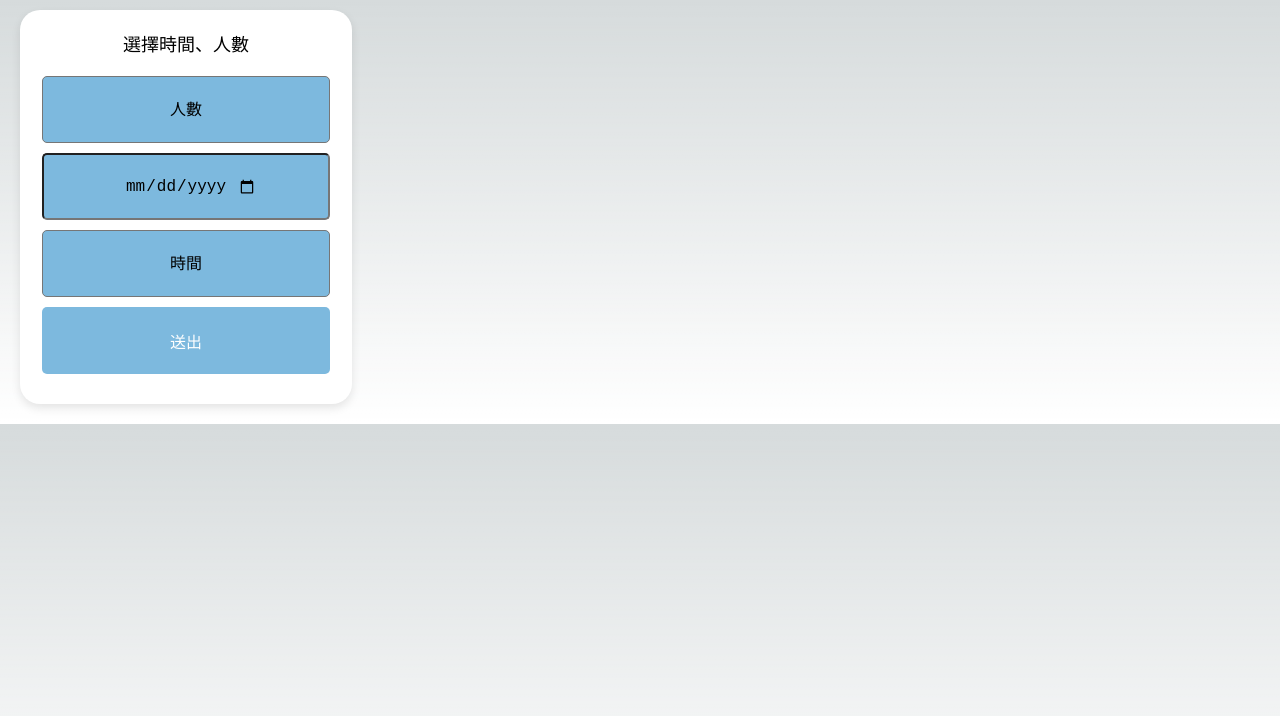
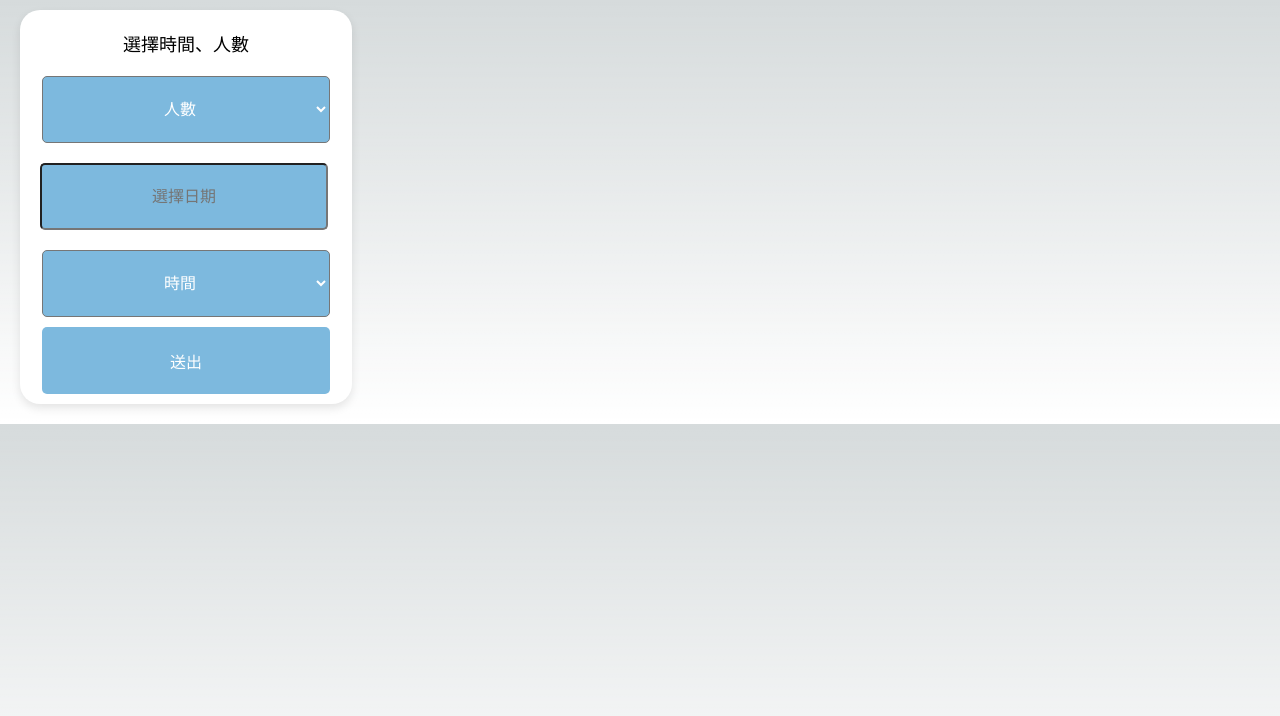
Before and after one commit to Feeco1011/react, a Next.js app: page /restaurant/test in a window 1280 px wide. Shown: the top 716 px of the page. Built offline with nearby package versions, Linux system fonts and the light colour scheme.

Commit message:
新增餐廳訂位資料

```diff
--- a/package.json
+++ b/package.json
@@ -10,11 +10,13 @@
   },
   "dependencies": {
     "axios": "^1.6.8",
+    "date-fns": "^4.1.0",
     "lodash": "^4.17.21",
     "next": "^14.2.5",
     "prop-types": "^15.8.1",
     "react": "^18.3.1",
     "react-bootstrap": "^2.10.5",
+    "react-datepicker": "^7.5.0",
     "react-dom": "^18.3.1",
     "react-router-dom": "^6.28.0",
     "validator": "^13.12.0"
--- a/pages/restaurant/test.js
+++ b/pages/restaurant/test.js
@@ -1,22 +1,21 @@
 import React, { useState } from 'react';
+import DatePicker from 'react-datepicker';
+import 'react-datepicker/dist/react-datepicker.css';
 import style from '@/styles/test.module.css';
 
 export default function Index() {
     const [people, setPeople] = useState("人數");
-    const [date, setDate] = useState("日期");
     const [time, setTime] = useState("時間");
 
     const handlePeopleChange = (e) => {
         setPeople(e.target.value);
     };
 
-    const handleDateChange = (e) => {
-        setDate(e.target.value);
-    };
-
     const handleTimeChange = (e) => {
         setTime(e.target.value);
     };
+
+    const [selectedDate, setSelectedDate] = useState(null);
 
     return (
         <div className={style.selectionBox}>
@@ -30,13 +29,14 @@ export default function Index() {
                 ))}
             </select>
 
-            {/* 日期選擇器 */}
-            <input
-                type="date"
-                className={`${style.box} ${style.box2}`}
-                value={date}
-                onChange={handleDateChange}
-                min={new Date().toISOString().split("T")[0]} // 禁止選擇當日以前的日期
+            <DatePicker
+            className={`${style.box} ${style.box2}`}
+            calendarClassName={style.customDatepickerInput}
+                selected={selectedDate}
+                onChange={(date) => setSelectedDate(date)}
+                dateFormat="yyyy年MM月dd日"
+                minDate={new Date()}  // 禁止選擇當天以前的日期
+                placeholderText="選擇日期"
             />
 
             {/* 時間下拉式選單 */}
--- a/styles/restaurantditail.module.css
+++ b/styles/restaurantditail.module.css
@@ -97,6 +97,7 @@
         margin: 10px auto;
         color: white;
         font-size: 16px;
+        text-align: center;
       }
       .introduction {
         width: 40%;
--- a/styles/test.module.css
+++ b/styles/test.module.css
@@ -26,13 +26,5 @@
     color: white;
     font-size: 16px;
     text-align: center;
+
 }
-
-select.box, input[type="date"].box {
-    appearance: none;
-    color: black;
-    background-color: #7db9de;
-    padding: 0 10px;
-    cursor: pointer;
-    text-align: center;
-}
```
Also changed, not shown: pages/restaurant/restaurantditail.js (+48 -7 lines), pages/restaurant/test2.js (added, +24 -0 lines), styles/test2.module.css (added, +11 -0 lines).
